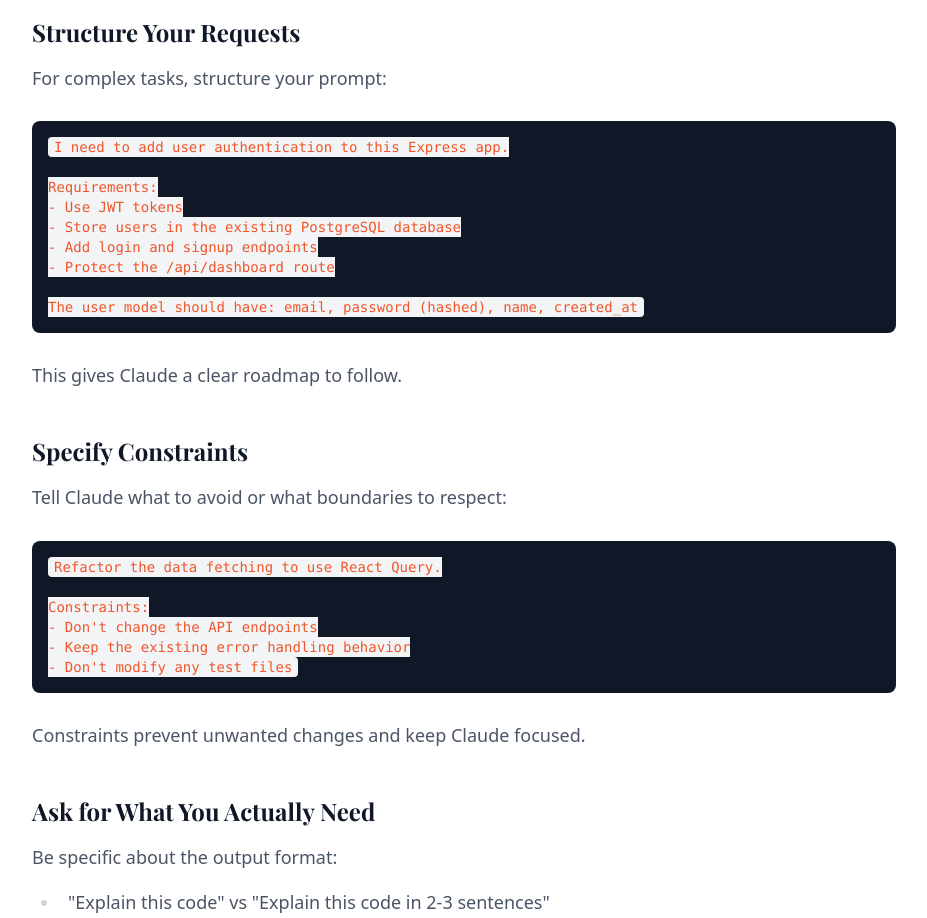
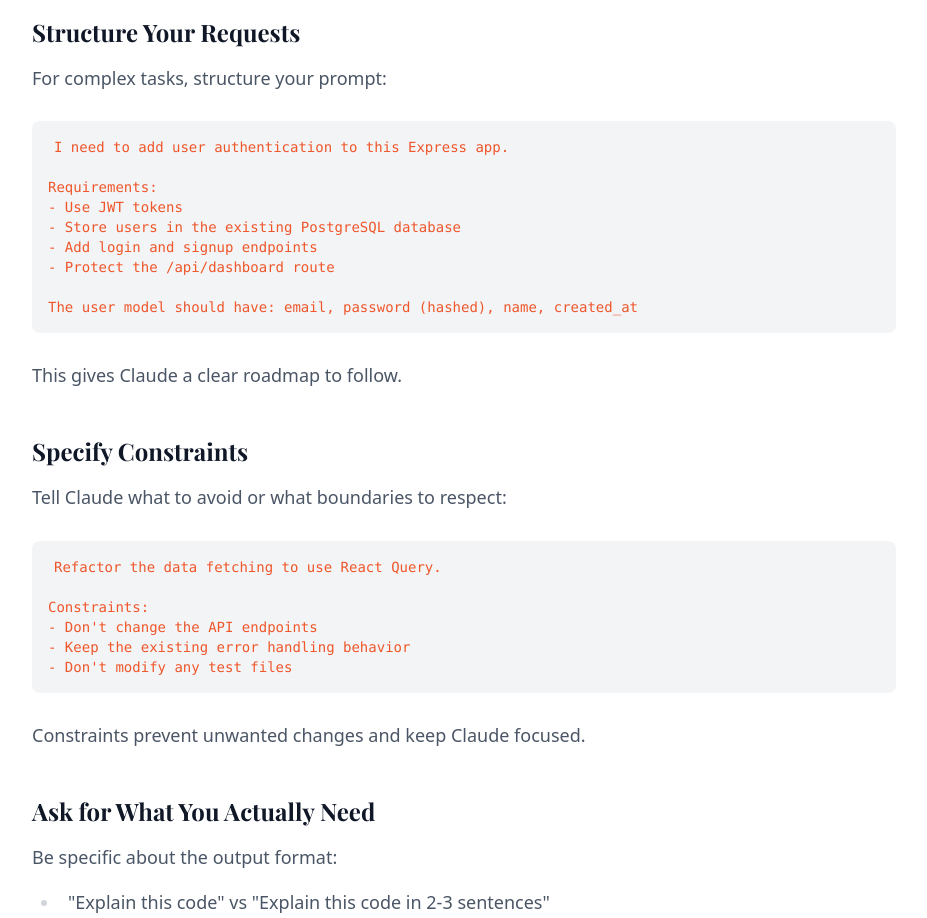
Before and after one commit to nayaunity/bfewebsite, a Next.js app: page /resources/claude-code/anatomy-of-a-good-prompt in a window 1280 px wide. Shown: the part 960-1878 px from the top of the page, without its empty margins (352-1279 px from the left). Built offline with nearby package versions, Linux system fonts and the light colour scheme; no server answers; a web font is replaced by a local one.

Commit message:
Change code block background to light grey
Co-Authored-By: Claude Opus 4.5 <noreply@anthropic.com>

```diff
--- a/src/app/resources/break-into-tech/_components/LessonContent.tsx
+++ b/src/app/resources/break-into-tech/_components/LessonContent.tsx
@@ -256,7 +256,7 @@ export default function LessonContent({
                         );
                       },
                       pre: ({ children }) => (
-                        <pre className="bg-gray-900 text-gray-100 p-4 rounded-lg overflow-x-auto my-4 text-sm">
+                        <pre className="bg-gray-100 text-gray-800 p-4 rounded-lg overflow-x-auto my-4 text-sm">
                           {children}
                         </pre>
                       ),
--- a/src/app/resources/claude-code/_components/LessonContent.tsx
+++ b/src/app/resources/claude-code/_components/LessonContent.tsx
@@ -254,7 +254,7 @@ export default function LessonContent({
                         );
                       },
                       pre: ({ children }) => (
-                        <pre className="bg-gray-900 text-gray-100 p-4 rounded-lg overflow-x-auto my-4 text-sm">
+                        <pre className="bg-gray-100 text-gray-800 p-4 rounded-lg overflow-x-auto my-4 text-sm">
                           {children}
                         </pre>
                       ),
--- a/src/app/resources/system-design/_components/LessonContent.tsx
+++ b/src/app/resources/system-design/_components/LessonContent.tsx
@@ -254,7 +254,7 @@ export default function LessonContent({
                         );
                       },
                       pre: ({ children }) => (
-                        <pre className="bg-gray-900 text-gray-100 p-4 rounded-lg overflow-x-auto my-4 text-sm">
+                        <pre className="bg-gray-100 text-gray-800 p-4 rounded-lg overflow-x-auto my-4 text-sm">
                           {children}
                         </pre>
                       ),
--- a/src/app/resources/web-development/_components/LessonContent.tsx
+++ b/src/app/resources/web-development/_components/LessonContent.tsx
@@ -254,7 +254,7 @@ export default function LessonContent({
                         );
                       },
                       pre: ({ children }) => (
-                        <pre className="bg-gray-900 text-gray-100 p-4 rounded-lg overflow-x-auto my-4 text-sm">
+                        <pre className="bg-gray-100 text-gray-800 p-4 rounded-lg overflow-x-auto my-4 text-sm">
                           {children}
                         </pre>
                       ),
```
